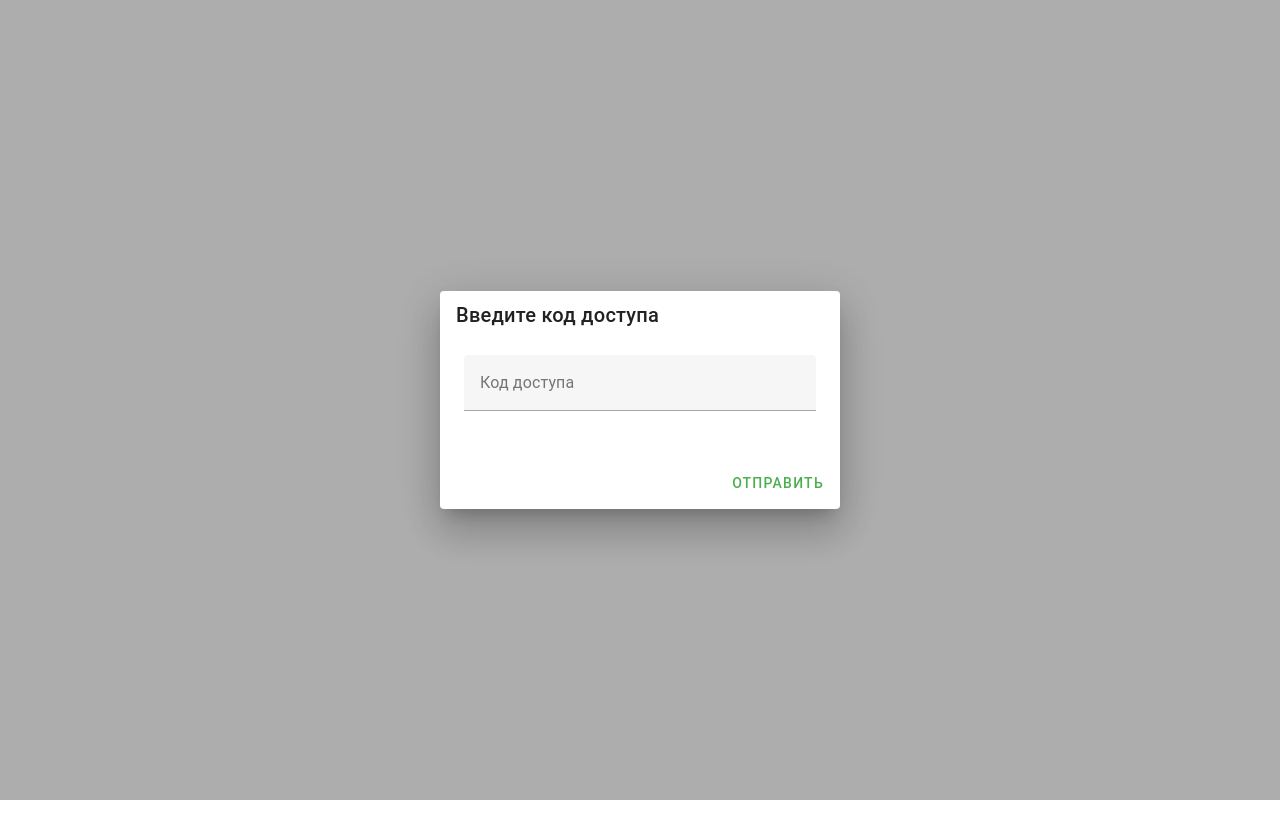
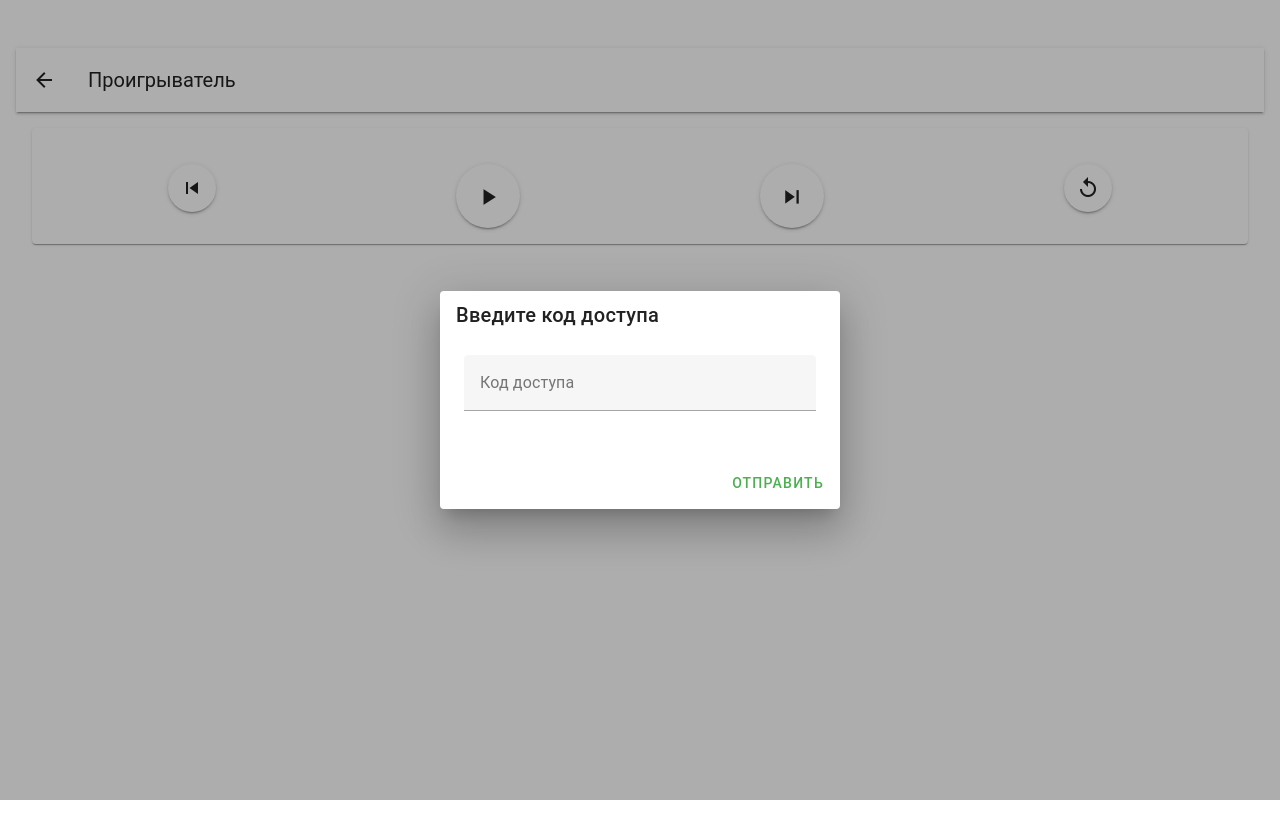
Before and after one commit to tirinox/sensei_audio_player_front, a Vue app: page /player in a window 1280 px wide. Before the commit this address led to /. Shown: the top 838 px of the page. Before the commit the page ends 800 px from the top, so only its background shows below. Built offline with nearby package versions, Linux system fonts and the light colour scheme.

Commit message:
Fix blank screen after reload

```diff
--- a/src/views/PlayerView.vue
+++ b/src/views/PlayerView.vue
@@ -50,7 +50,7 @@
               <v-card-text>
                 <PlaybackControls
                     :isPlaying="isPlaying"
-                    :enabled="playerStore.currentTrack && !playerStore.isLoading"
+                    :enabled="controlsEnabled"
                     @prev="prevPhrase"
                     @playPause="togglePlayPause"
                     @next="nextPhrase"
@@ -111,10 +111,10 @@ const restartTrack = () => {
 
 // on mount if there is no track selected then redirect to the list
 onMounted(() => {
-  if (!playerStore.currentTrack) {
-    router.clearRoutes()
-    router.replace('/');
-  }
+});
+
+const controlsEnabled = computed(() => {
+  return !!(playerStore.currentTrack && !playerStore.isLoading)
 });
 
 </script>
```
